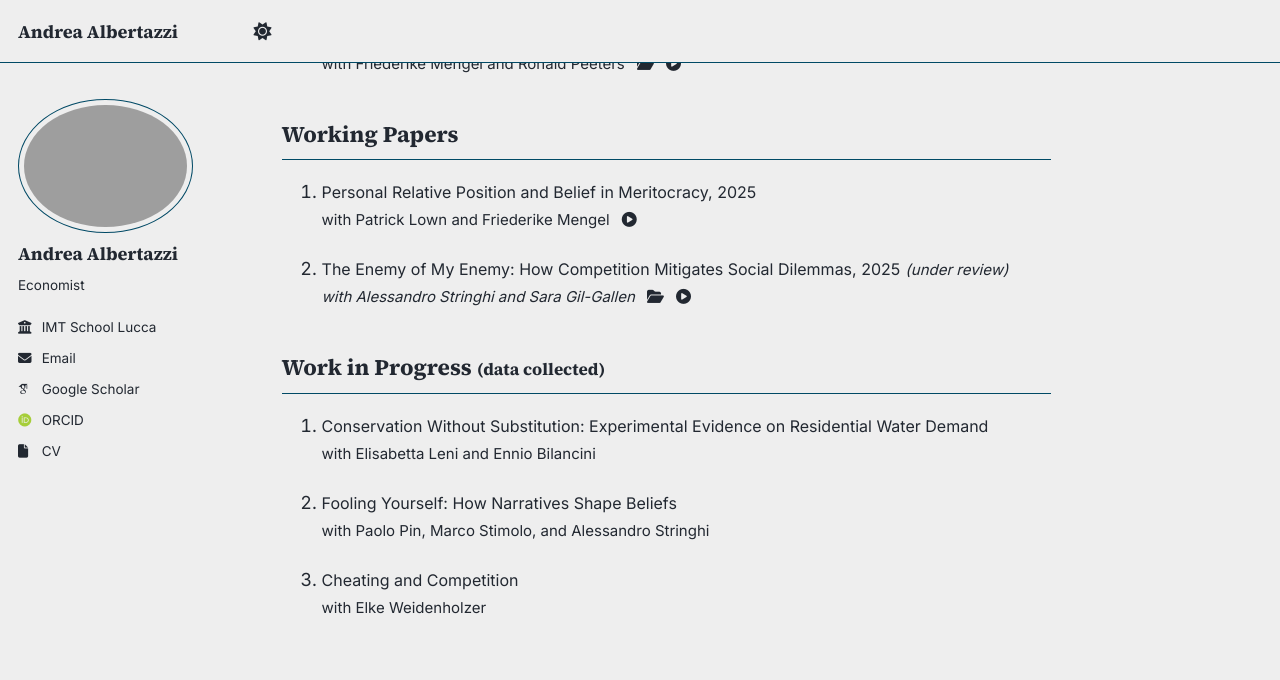
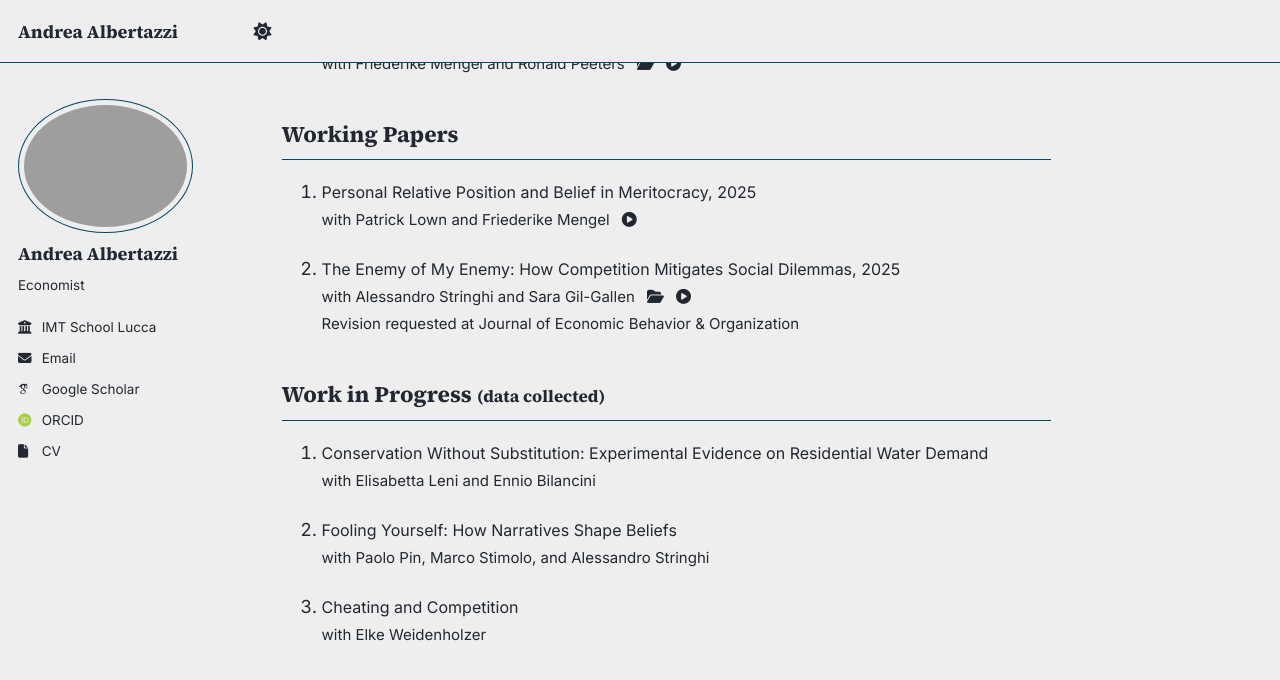
Before and after one commit to tazze87/tazze87.github.io, a Jekyll site: the page built from _pages/about.md, in a window 1280 px wide and 900 px high, scrolled down 535 px. Shown: the top 680 px of the window. Built offline with Jekyll 4.4.1, drawn with Linux system fonts in a browser that asks for light colours; some web fonts are replaced; a script that is not in the unit is left out.

Commit message:
Update about.md

```diff
--- a/_pages/about.md
+++ b/_pages/about.md
@@ -78,7 +78,7 @@ author_profile: true
 
 
 2. <a href="/files/The_enemy_of_my_enemy.pdf" target="_blank" rel="noopener noreferrer" style="font-size:16px;">
-     The Enemy of My Enemy: How Competition Mitigates Social Dilemmas, 2025</a> <span style="font-style: italic; font-size:15px;">(under review)<br>
+     The Enemy of My Enemy: How Competition Mitigates Social Dilemmas, 2025</a><br>
     <span style="font-size:15px;">
     with <a href="https://sites.google.com/view/alessandrostringhi" target="_blank" rel="noopener noreferrer">Alessandro Stringhi</a>
     and <a href="https://scholar.google.com/citations?user=Rmg1qDgAAAAJ&hl=es" target="_blank" rel="noopener noreferrer">Sara Gil-Gallen</a>
@@ -88,6 +88,7 @@ author_profile: true
       <a class="icon-link" href="/video.html?src=/files/The_Enemy_of_My_Enemy.mp4&title=The%20Enemy%20of%20My%20Enemy" target="_blank" rel="noopener noreferrer">
         <i class="fas fa-play-circle" aria-hidden="true"></i>
       </a>
+         <br>Revision requested at Journal of Economic Behavior & Organization
     </span>
 
 
```
